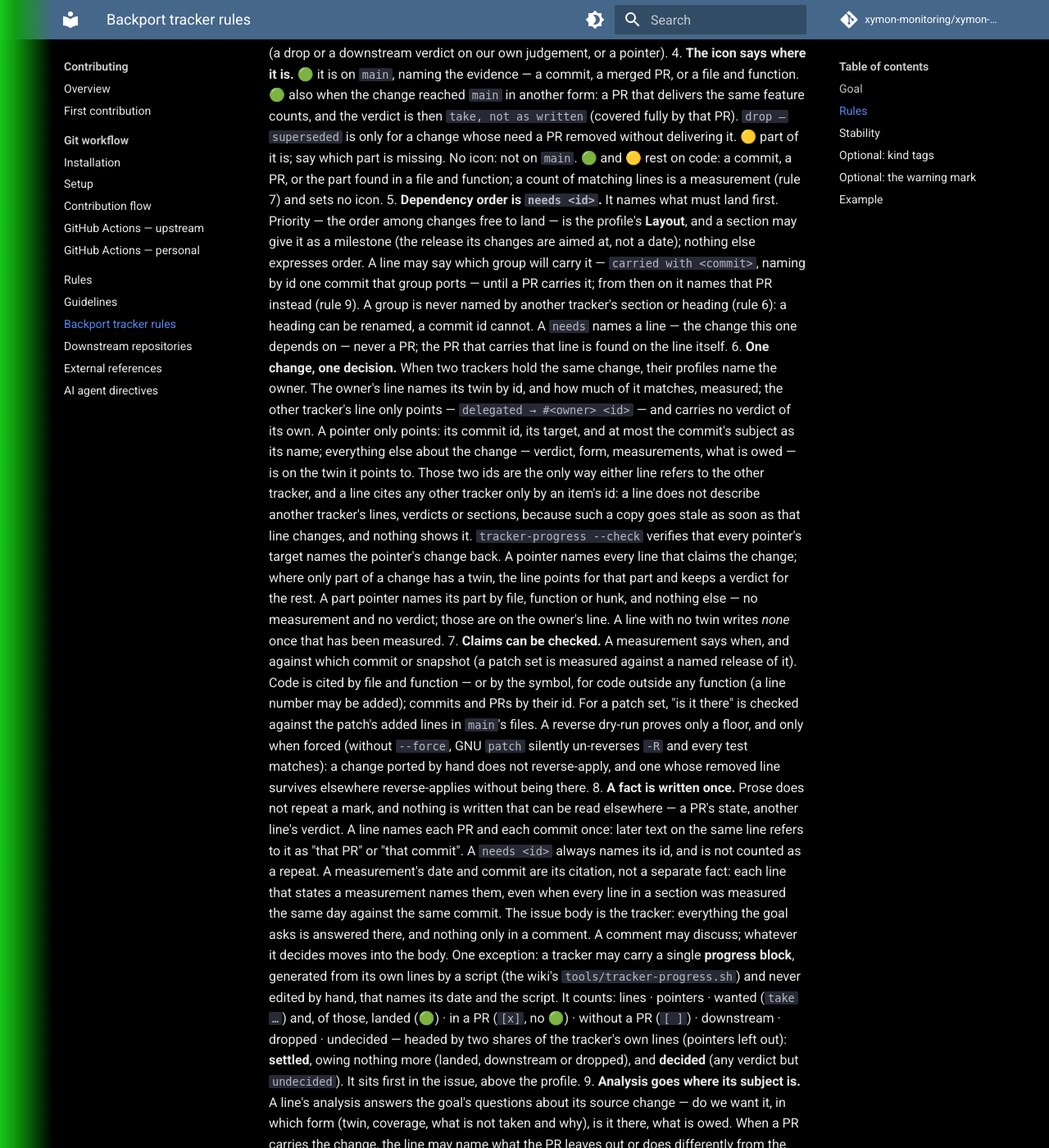
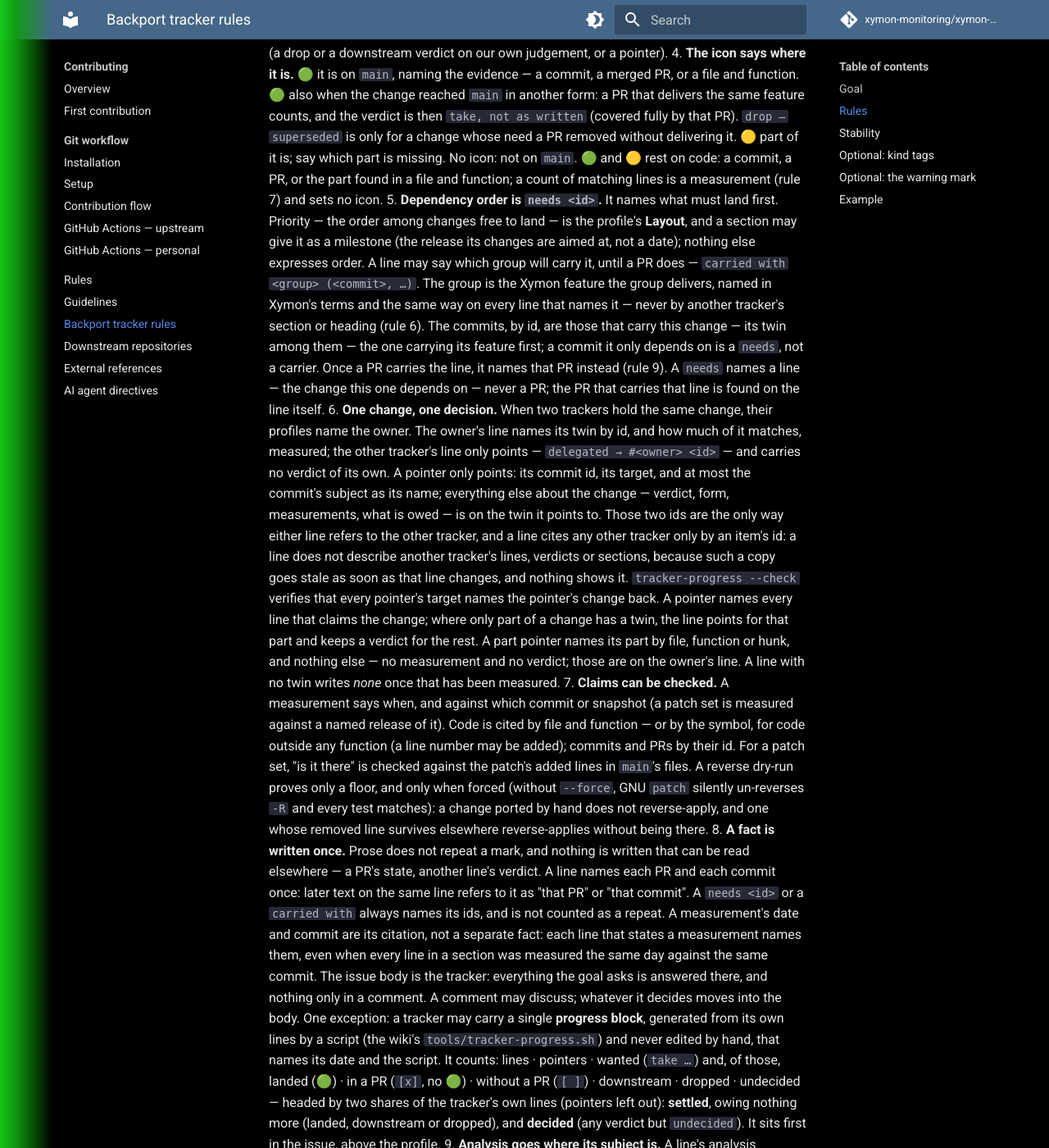
Before and after one commit to xymon-monitoring/xymon-wiki, an MkDocs documentation site: the page built from docs/contributing/backport-tracker-rules.md, in a window 1280 px wide and 1400 px high, scrolled down 1551 px. Shown: the whole window at 82% size. Built offline with MkDocs 1.6.1 and Material for MkDocs 9.7.7, drawn with Linux system fonts in a browser that asks for light colours; comment, search, counter and statistics services are not loaded.

Commit message:
backport-tracker-rules: name a carrying group by its feature and its carrying commits
Naming a group by one commit it ports forced an arbitrary choice and
read as a dependency on that commit. A group is now named by the Xymon
feature it delivers, the same way on every line, followed by the
commits that carry the change, its twin among them and the one
carrying its feature first. A commit the change only depends on stays
a `needs`.

A `carried with` always names its ids, like a `needs`, and is not
counted as a repeat; tracker-lint checks the form.

```diff
--- a/docs/contributing/backport-tracker-rules.md
+++ b/docs/contributing/backport-tracker-rules.md
@@ -72,10 +72,13 @@ for prose.
    Priority — the order among changes free to land — is the profile's
    **Layout**, and a section may give it as a milestone (the release its
    changes are aimed at, not a date); nothing else expresses order. A line may
-   say which group will carry it — `carried with <commit>`, naming by id one
-   commit that group ports — until a PR carries it; from then on it names that
-   PR instead (rule 9). A group is never named by another tracker's section or
-   heading (rule 6): a heading can be renamed, a commit id cannot. A `needs`
+   say which group will carry it, until a PR does — `carried with <group>
+   (<commit>, …)`. The group is the Xymon feature the group delivers, named in
+   Xymon's terms and the same way on every line that names it — never by
+   another tracker's section or heading (rule 6). The commits, by id, are those
+   that carry this change — its twin among them — the one carrying its feature
+   first; a commit it only depends on is a `needs`, not a carrier. Once a PR
+   carries the line, it names that PR instead (rule 9). A `needs`
    names a line — the change this one depends on — never a PR; the PR that
    carries that line
    is found on the line itself.
@@ -110,8 +113,8 @@ for prose.
 8. **A fact is written once.** Prose does not repeat a mark, and nothing is
    written that can be read elsewhere — a PR's state, another line's verdict.
    A line names each PR and each commit once: later text on the same line refers
-   to it as "that PR" or "that commit". A `needs <id>` always names its id, and
-   is not counted as a repeat. A measurement's date and commit are its
+   to it as "that PR" or "that commit". A `needs <id>` or a `carried with`
+   always names its ids, and is not counted as a repeat. A measurement's date and commit are its
    citation, not a separate fact: each line that states a measurement names
    them, even when every line in a section was measured the same day against
    the same commit.
```
Also changed, not shown: 1 other file.
